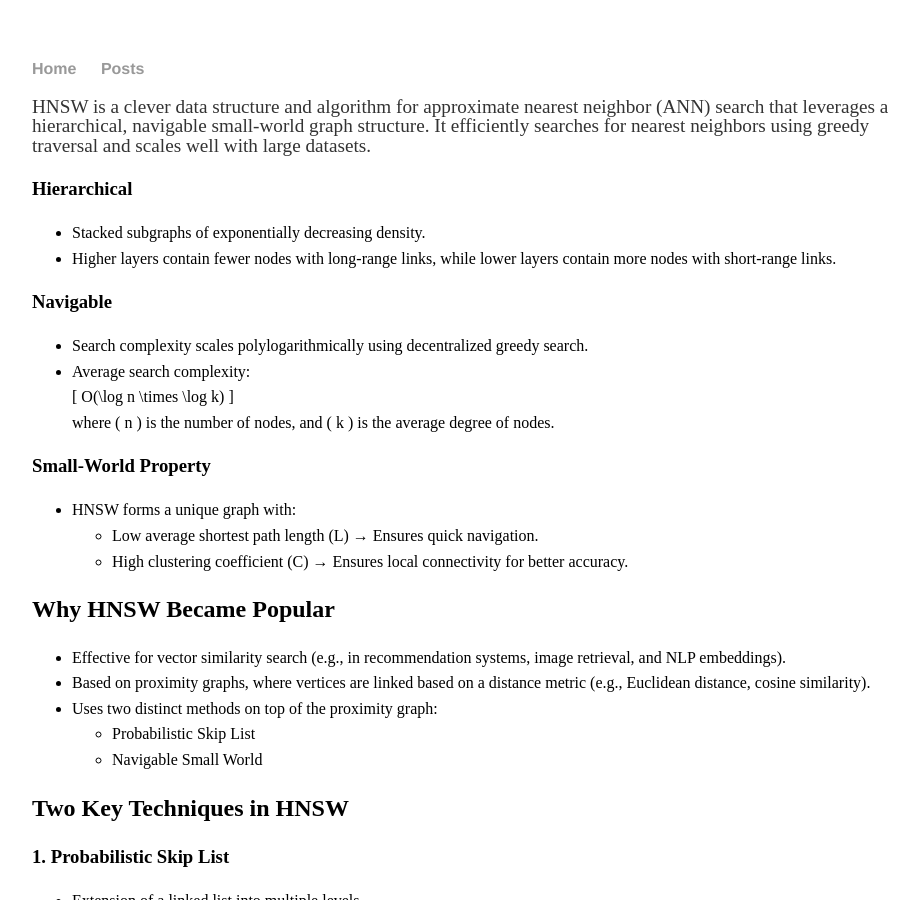
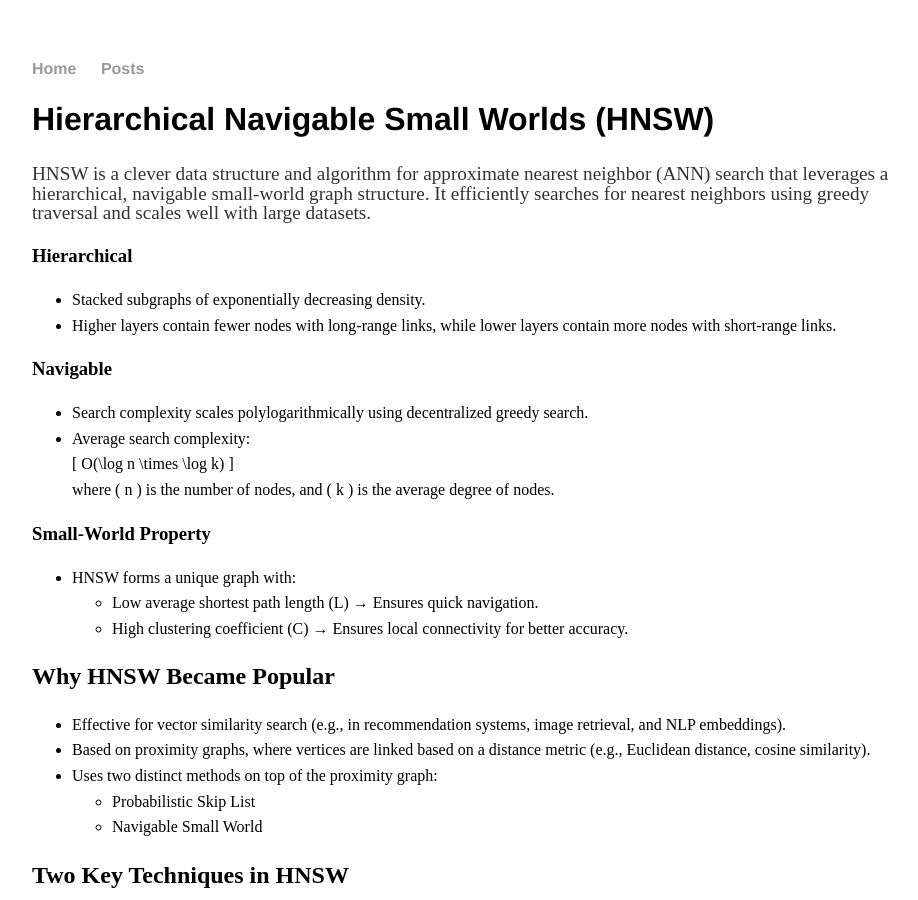
Before and after one commit to sean-sj-jung/sean-sj-jung.github.io, a Jekyll site: the page built from _posts/2025-02-07-HNSW.md, in a window 1280 px wide and 900 px high. Shown: the whole window, without its empty margins (160-1078 px from the left). Built offline with Jekyll 4.4.1, drawn with Linux system fonts in a browser that asks for light colours; nearby versions of some CDN libraries; some of the changed text lies outside the part shown.

Commit message:
minor change to hnsw

```diff
--- a/_posts/2025-02-07-HNSW.md
+++ b/_posts/2025-02-07-HNSW.md
@@ -4,6 +4,8 @@ title: "Hierarchical Navigable Small Worlds (HNSW)"
 date: 2025-02-07
 excerpt: "HNSW is an approximate nearest neighbor search that efficiently searches for nearest neighbors using greedy traversal and scales well with large datasets."
 ---
+
+# **Hierarchical Navigable Small Worlds (HNSW)**
 
 HNSW is a clever data structure and algorithm for approximate nearest neighbor (ANN) search that leverages a hierarchical, navigable small-world graph structure. It efficiently searches for nearest neighbors using greedy traversal and scales well with large datasets.
 
@@ -89,3 +91,8 @@ This process is analogous to a machine learning optimization process:
    - Performance depends on the tuning of parameters like `M` (max connections per node) and `ef` (size of candidate search list).
 4. **Not Ideal for Low-Dimensional Data**:
    - Tree-based structures (e.g., KD-trees) may outperform HNSW in very low-dimensional spaces.
+
+
+### References
+[Amazing Post by brtholomy](https://github.com/brtholomy/hnsw)
+[HNSW Paper](https://arxiv.org/abs/1603.09320)
```
